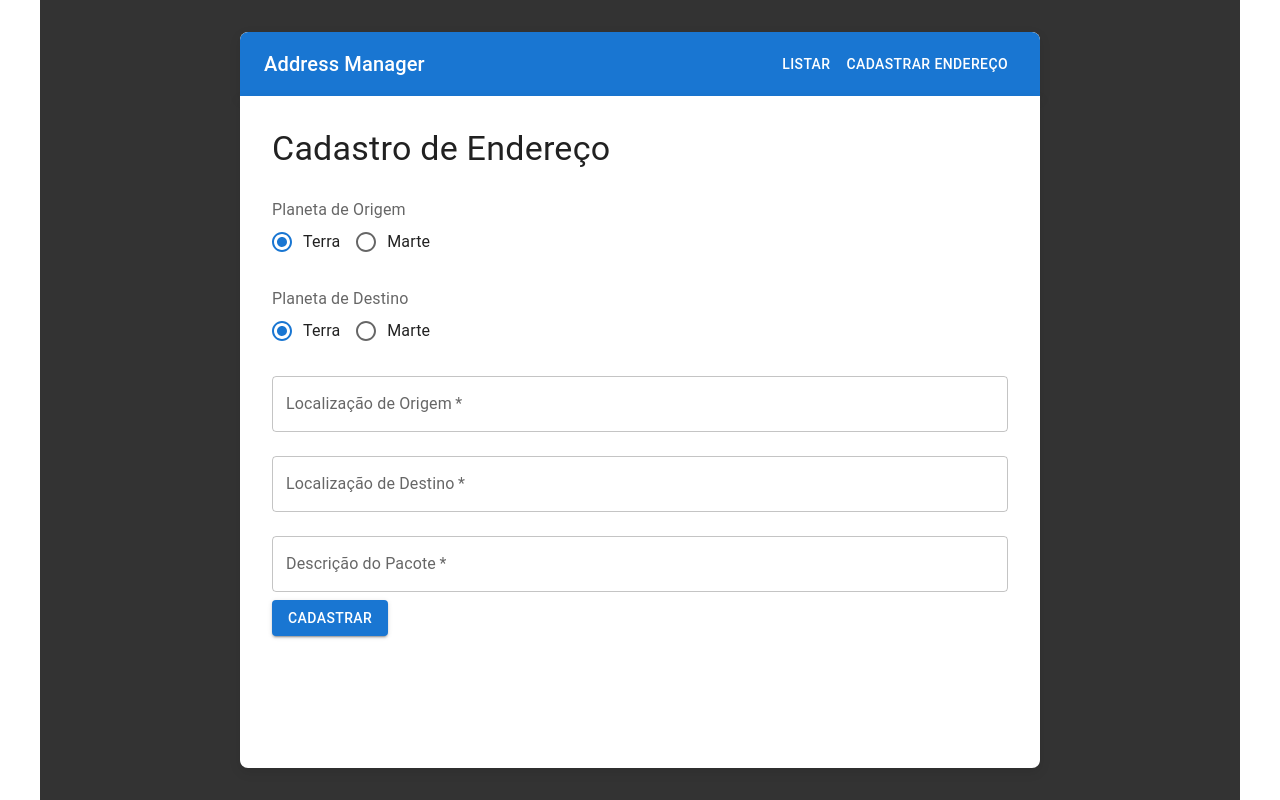
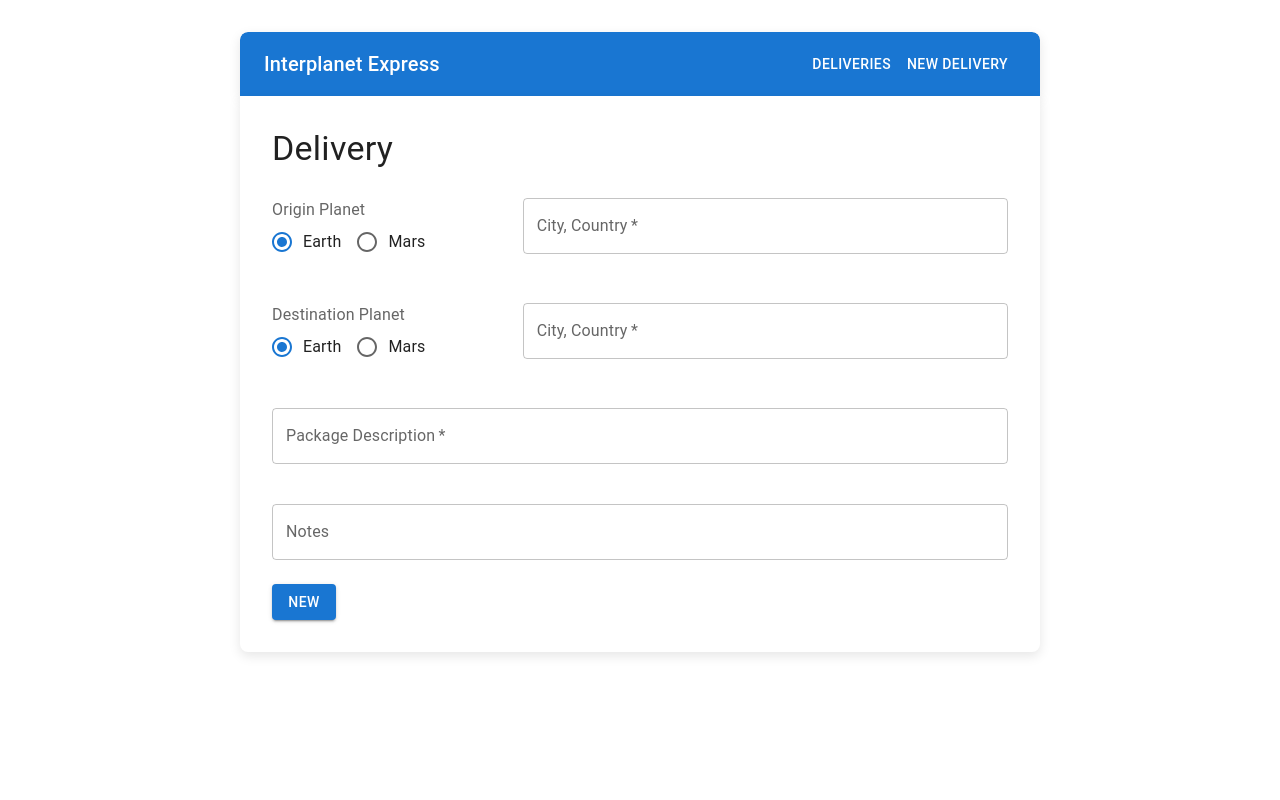
Before and after one commit to yancostasc/BeyondTheBytes, a React (Create React App) app in the folder interplanet-express/: page /register in a window 1280 px wide. Built offline with nearby package versions, Linux system fonts and the light colour scheme.

Commit message:
Feat: Traduzindo para inglês, grid para deliveries e mudanças de nomes

```diff
--- a/interplanet-express/src/App.tsx
+++ b/interplanet-express/src/App.tsx
@@ -40,8 +40,6 @@ const App: React.FC = () => {
       <CssBaseline />
       <Container
         sx={{
-          backgroundColor: "#333",
-          minHeight: "100vh",
           display: "flex",
           flexDirection: "column",
           alignItems: "center",
@@ -61,13 +59,13 @@ const App: React.FC = () => {
           <AppBar position="static" sx={{ borderRadius: "8px 8px 0 0" }}>
             <Toolbar>
               <Typography variant="h6" component="div" sx={{ flexGrow: 1 }}>
-                Address Manager
+                Interplanet Express
               </Typography>
               <Button color="inherit" component={Link} to="/">
-                Listar
+                Deliveries
               </Button>
               <Button color="inherit" component={Link} to="/register">
-                Cadastrar Endereço
+                New Delivery
               </Button>
             </Toolbar>
           </AppBar>
--- a/interplanet-express/src/components/AddressList.tsx
+++ b/interplanet-express/src/components/AddressList.tsx
@@ -1,13 +1,15 @@
+import DeleteIcon from "@mui/icons-material/Delete"; // Importando o ícone de exclusão
+import EditIcon from "@mui/icons-material/Edit"; // Importando o ícone de edição
 import {
   Box,
-  Button,
+  Grid,
+  IconButton,
   List,
   ListItem,
   ListItemText,
   Typography,
 } from "@mui/material";
 import React from "react";
-import { FaGlobe, FaMars } from "react-icons/fa";
 import { useNavigate } from "react-router-dom";
 import { Planet } from "../enums/Planet";
 import { Address } from "../interfaces/Address";
@@ -29,49 +31,55 @@ const AddressList: React.FC<AddressListProps> = ({
     deleteAddress(address);
   };
 
-  const getPlanetIcon = (planet: Planet) => {
-    if (planet === Planet.Earth) {
-      return <FaGlobe />;
-    } else if (planet === Planet.Mars) {
-      return <FaMars />;
-    }
-    return null;
+  const getPlanetStyle = (planet: string) => {
+    return {
+      backgroundColor: planet === Planet.Earth ? "#A0C6E8" : "#FFB6A9",
+      color: "black",
+      padding: "4px 8px",
+      borderRadius: "4px",
+      marginRight: "0.5rem",
+    };
   };
 
   return (
     <Box>
       <Typography variant="h4" component="h2" gutterBottom>
-        Lista de Endereços
+        Deliveries
       </Typography>
       <List>
         {addresses.map((address, index) => (
           <ListItem key={index} divider>
+            <Grid container alignItems="center">
+              <Grid item xs={6}>
                 <ListItemText
-              primary={
-                <React.Fragment>
-                  {getPlanetIcon(address.originPlanet)}
-                  {address.destinationLocation}
-                  <span style={{ marginLeft: "0.5rem" }}>
-                    {`${address.originPlanet}`}
+                  primary={address.packageDescription}
+                  secondary={address.notes}
+                />
+              </Grid>
+              <Grid item xs={3} display={"flex"} flexDirection={"row-reverse"}>
+                <span style={getPlanetStyle(address.originPlanet)}>
+                  {address.originPlanet}
                 </span>
-                </React.Fragment>
-              }
-              secondary={`${address.packageDescription}`}
-            />
-            <Button
-              variant="contained"
-              color="primary"
+                <span style={getPlanetStyle(address.destinationPlanet)}>
+                  {address.destinationPlanet}
+                </span>
+              </Grid>
+              <Grid item xs={3} display={"flex"} flexDirection={"row-reverse"}>
+                <IconButton
+                  aria-label="edit"
                   onClick={() => handleEditClick(address)}
                 >
-              Editar
-            </Button>
-            <Button
-              variant="contained"
-              color="secondary"
+                  <EditIcon />
+                </IconButton>
+                <IconButton
+                  aria-label="delete"
                   onClick={() => handleDeleteClick(address)}
+                  style={{ marginLeft: "0.5rem" }}
                 >
-              Excluir
-            </Button>
+                  <DeleteIcon />
+                </IconButton>
+              </Grid>
+            </Grid>
           </ListItem>
         ))}
       </List>
--- a/interplanet-express/src/index.css
+++ /dev/null
@@ -1,13 +0,0 @@
-body {
-  margin: 0;
-  font-family: -apple-system, BlinkMacSystemFont, 'Segoe UI', 'Roboto', 'Oxygen',
-    'Ubuntu', 'Cantarell', 'Fira Sans', 'Droid Sans', 'Helvetica Neue',
-    sans-serif;
-  -webkit-font-smoothing: antialiased;
-  -moz-osx-font-smoothing: grayscale;
-}
-
-code {
-  font-family: source-code-pro, Menlo, Monaco, Consolas, 'Courier New',
-    monospace;
-}
--- a/interplanet-express/src/pages/EditAddress.tsx
+++ b/interplanet-express/src/pages/EditAddress.tsx
@@ -1,3 +1,4 @@
+import React, { useEffect, useState } from "react";
 import {
   Box,
   Button,
@@ -8,8 +9,8 @@ import {
   RadioGroup,
   TextField,
   Typography,
+  Grid,
 } from "@mui/material";
-import React, { useEffect, useState } from "react";
 import { useNavigate } from "react-router-dom";
 import { Planet } from "../enums/Planet";
 import { Address } from "../interfaces/Address";
@@ -23,16 +24,21 @@ const EditAddress: React.FC<EditAddressProps> = ({
   const [destinationPlanet, setDestinationPlanet] = useState<Planet>(
     Planet.Earth
   );
-  const [originLocation, setOriginLocation] = useState("");
-  const [destinationLocation, setDestinationLocation] = useState("");
+  const [originDescription, setOriginDescription] = useState<string>("");
+  const [destinationDescription, setDestinationDescription] =
+    useState<string>("");
+  const [packageDescription, setPackageDescription] = useState<string>("");
+  const [notes, setNotes] = useState<string>("");
   const navigate = useNavigate();
 
   useEffect(() => {
     if (address) {
       setOriginPlanet(address.originPlanet);
       setDestinationPlanet(address.destinationPlanet);
-      setOriginLocation(address.originLocation);
-      setDestinationLocation(address.destinationLocation);
+      setOriginDescription(address.originLocation || "");
+      setDestinationDescription(address.destinationLocation || "");
+      setPackageDescription(address.packageDescription || "");
+      setNotes(address.notes || "");
     }
   }, [address]);
 
@@ -40,12 +46,12 @@ const EditAddress: React.FC<EditAddressProps> = ({
     e.preventDefault();
     if (address) {
       const updatedAddress: Address = {
-        originPlanet: address.originPlanet,
-        destinationPlanet: address.destinationPlanet,
-        destinationLocation: address.destinationLocation,
-        packageDescription: address.packageDescription,
-        notes: address.notes,
-        originLocation: address.originLocation,
+        originPlanet: originPlanet,
+        destinationPlanet: destinationPlanet,
+        originLocation: originDescription,
+        destinationLocation: destinationDescription,
+        packageDescription: packageDescription,
+        notes: notes,
       };
       updateAddress(updatedAddress);
       navigate("/");
@@ -58,6 +64,8 @@ const EditAddress: React.FC<EditAddressProps> = ({
         Edit Address
       </Typography>
       <form onSubmit={handleUpdate}>
+        <Grid container spacing={2}>
+          <Grid item xs={12} sm={4}>
             <FormControl component="fieldset" fullWidth margin="normal">
               <FormLabel component="legend">Origin Planet</FormLabel>
               <RadioGroup
@@ -79,16 +87,20 @@ const EditAddress: React.FC<EditAddressProps> = ({
                 />
               </RadioGroup>
             </FormControl>
+          </Grid>
+          <Grid item xs={12} sm={8}>
             <TextField
               fullWidth
               margin="normal"
               label={
                 originPlanet === Planet.Earth ? "City, Country" : "4-digit Lot"
               }
-          value={originLocation}
-          onChange={(e) => setOriginLocation(e.target.value)}
+              value={originDescription}
+              onChange={(e) => setOriginDescription(e.target.value)}
               required
             />
+          </Grid>
+          <Grid item xs={12} sm={4}>
             <FormControl component="fieldset" fullWidth margin="normal">
               <FormLabel component="legend">Destination Planet</FormLabel>
               <RadioGroup
@@ -110,19 +122,46 @@ const EditAddress: React.FC<EditAddressProps> = ({
                 />
               </RadioGroup>
             </FormControl>
+          </Grid>
+          <Grid item xs={12} sm={8}>
             <TextField
               fullWidth
               margin="normal"
               label={
-            destinationPlanet === Planet.Earth ? "City, Country" : "4-digit Lot"
+                destinationPlanet === Planet.Earth
+                  ? "City, Country"
+                  : "4-digit Lot"
               }
-          value={destinationLocation}
-          onChange={(e) => setDestinationLocation(e.target.value)}
+              value={destinationDescription}
+              onChange={(e) => setDestinationDescription(e.target.value)}
               required
             />
+          </Grid>
+          <Grid item xs={12}>
+            <TextField
+              fullWidth
+              margin="normal"
+              label="Package Description"
+              value={packageDescription}
+              onChange={(e) => setPackageDescription(e.target.value)}
+              required
+            />
+          </Grid>
+          <Grid item xs={12}>
+            <TextField
+              fullWidth
+              margin="normal"
+              label="Notes"
+              value={notes}
+              onChange={(e) => setNotes(e.target.value)}
+            />
+          </Grid>
+          <Grid item xs={12}>
             <Button type="submit" variant="contained" color="primary">
               Update
             </Button>
+          </Grid>
+        </Grid>
       </form>
     </Box>
   );
--- a/interplanet-express/src/pages/RegisterAddress.tsx
+++ b/interplanet-express/src/pages/RegisterAddress.tsx
@@ -9,6 +9,7 @@ import {
   RadioGroup,
   TextField,
   Typography,
+  Grid,
 } from "@mui/material";
 import { Address } from "../interfaces/Address";
 import { RegisterAddressProps } from "../interfaces/RegisterAddressProps";
@@ -19,8 +20,8 @@ const RegisterAddress: React.FC<RegisterAddressProps> = ({ addAddress }) => {
   const [destinationPlanet, setDestinationPlanet] = useState<Planet>(
     Planet.Earth
   );
-  const [originLocation, setOriginLocation] = useState("");
-  const [destinationLocation, setDestinationLocation] = useState("");
+  const [originDescription, setOriginDescription] = useState("");
+  const [destinationDescription, setDestinationDescription] = useState("");
   const [packageDescription, setPackageDescription] = useState("");
   const [notes, setNotes] = useState("");
 
@@ -29,17 +30,16 @@ const RegisterAddress: React.FC<RegisterAddressProps> = ({ addAddress }) => {
 
     const newAddress: Address = {
       originPlanet,
-      destinationLocation,
-      originLocation,
       destinationPlanet,
+      originLocation: originDescription,
+      destinationLocation: destinationDescription,
       packageDescription,
       notes,
     };
 
     addAddress(newAddress);
-    setOriginLocation("");
-    setDestinationLocation("");
-    setOriginLocation("");
+    setOriginDescription("");
+    setDestinationDescription("");
     setPackageDescription("");
     setNotes("");
   };
@@ -47,11 +47,13 @@ const RegisterAddress: React.FC<RegisterAddressProps> = ({ addAddress }) => {
   return (
     <Box>
       <Typography variant="h4" component="h1" gutterBottom>
-        Cadastro de Endereço
+        Delivery
       </Typography>
-      <form onSubmit={handleSubmit}>
+      <form onSubmit={handleSubmit} style={{ width: "100%" }}>
+        <Grid container spacing={2}>
+          <Grid item xs={12} sm={4}>
             <FormControl component="fieldset" fullWidth margin="normal">
-          <FormLabel component="legend">Planeta de Origem</FormLabel>
+              <FormLabel component="legend">Origin Planet</FormLabel>
               <RadioGroup
                 row
                 aria-label="originPlanet"
@@ -62,17 +64,31 @@ const RegisterAddress: React.FC<RegisterAddressProps> = ({ addAddress }) => {
                 <FormControlLabel
                   value={Planet.Earth}
                   control={<Radio />}
-              label="Terra"
+                  label="Earth"
                 />
                 <FormControlLabel
                   value={Planet.Mars}
                   control={<Radio />}
-              label="Marte"
+                  label="Mars"
                 />
               </RadioGroup>
             </FormControl>
+          </Grid>
+          <Grid item xs={12} sm={8}>
+            <TextField
+              fullWidth
+              margin="normal"
+              label={
+                originPlanet === Planet.Earth ? "City, Country" : "4-digit Lot"
+              }
+              value={originDescription}
+              onChange={(e) => setOriginDescription(e.target.value)}
+              required
+            />
+          </Grid>
+          <Grid item xs={12} sm={4}>
             <FormControl component="fieldset" fullWidth margin="normal">
-          <FormLabel component="legend">Planeta de Destino</FormLabel>
+              <FormLabel component="legend">Destination Planet</FormLabel>
               <RadioGroup
                 row
                 aria-label="destinationPlanet"
@@ -83,42 +99,55 @@ const RegisterAddress: React.FC<RegisterAddressProps> = ({ addAddress }) => {
                 <FormControlLabel
                   value={Planet.Earth}
                   control={<Radio />}
-              label="Terra"
+                  label="Earth"
                 />
                 <FormControlLabel
                   value={Planet.Mars}
                   control={<Radio />}
-              label="Marte"
+                  label="Mars"
                 />
               </RadioGroup>
             </FormControl>
+          </Grid>
+          <Grid item xs={12} sm={8}>
             <TextField
               fullWidth
               margin="normal"
-          label="Localização de Origem"
-          value={originLocation}
-          onChange={(e) => setOriginLocation(e.target.value)}
+              label={
+                destinationPlanet === Planet.Earth
+                  ? "City, Country"
+                  : "4-digit Lot"
+              }
+              value={destinationDescription}
+              onChange={(e) => setDestinationDescription(e.target.value)}
               required
             />
+          </Grid>
+          <Grid item xs={12}>
             <TextField
               fullWidth
               margin="normal"
-          label="Localização de Destino"
-          value={destinationLocation}
-          onChange={(e) => setDestinationLocation(e.target.value)}
-          required
-        />
-        <TextField
-          fullWidth
-          margin="normal"
-          label="Descrição do Pacote"
+              label="Package Description"
               value={packageDescription}
               onChange={(e) => setPackageDescription(e.target.value)}
               required
             />
+          </Grid>
+          <Grid item xs={12}>
+            <TextField
+              fullWidth
+              margin="normal"
+              label="Notes"
+              value={notes}
+              onChange={(e) => setNotes(e.target.value)}
+            />
+          </Grid>
+          <Grid item xs={12}>
             <Button type="submit" variant="contained" color="primary">
-          Cadastrar
+              New
             </Button>
+          </Grid>
+        </Grid>
       </form>
     </Box>
   );
```
Also changed, not shown: interplanet-express/src/App.css (deleted, +0 -38 lines), interplanet-express/src/index.tsx (+5 -6 lines). Lines whose indentation alone changed are shown as unchanged.
